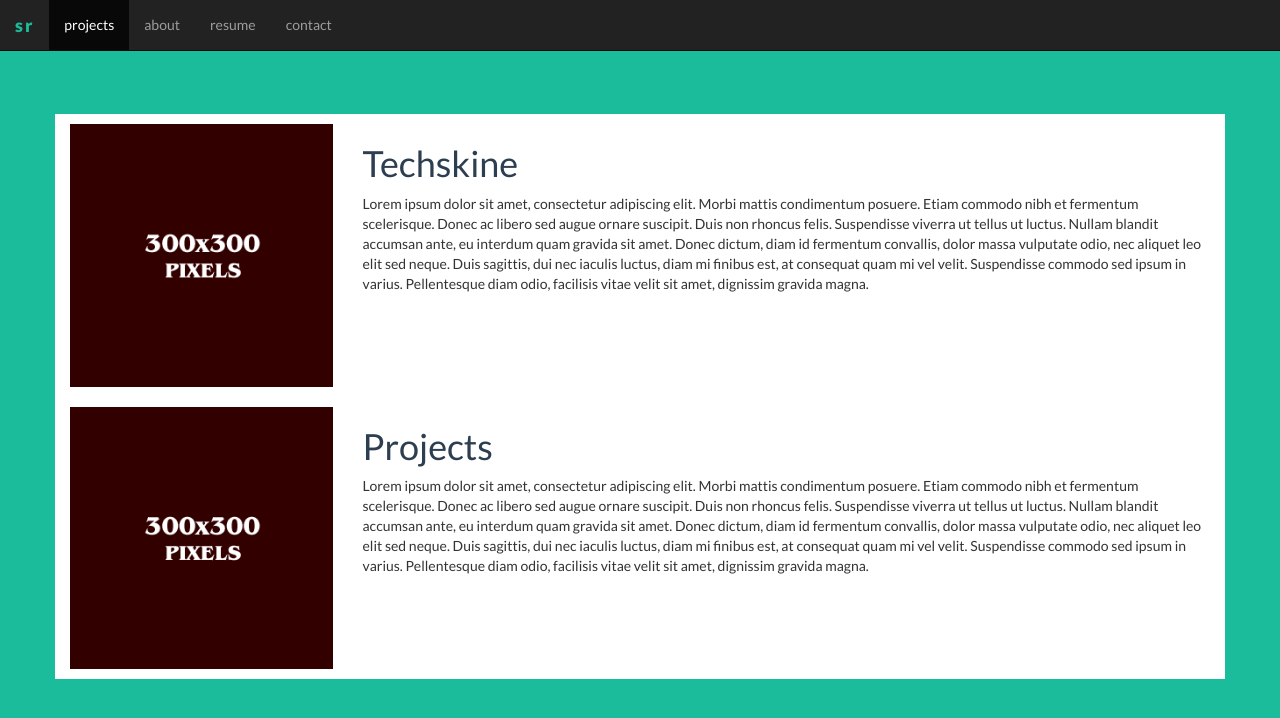
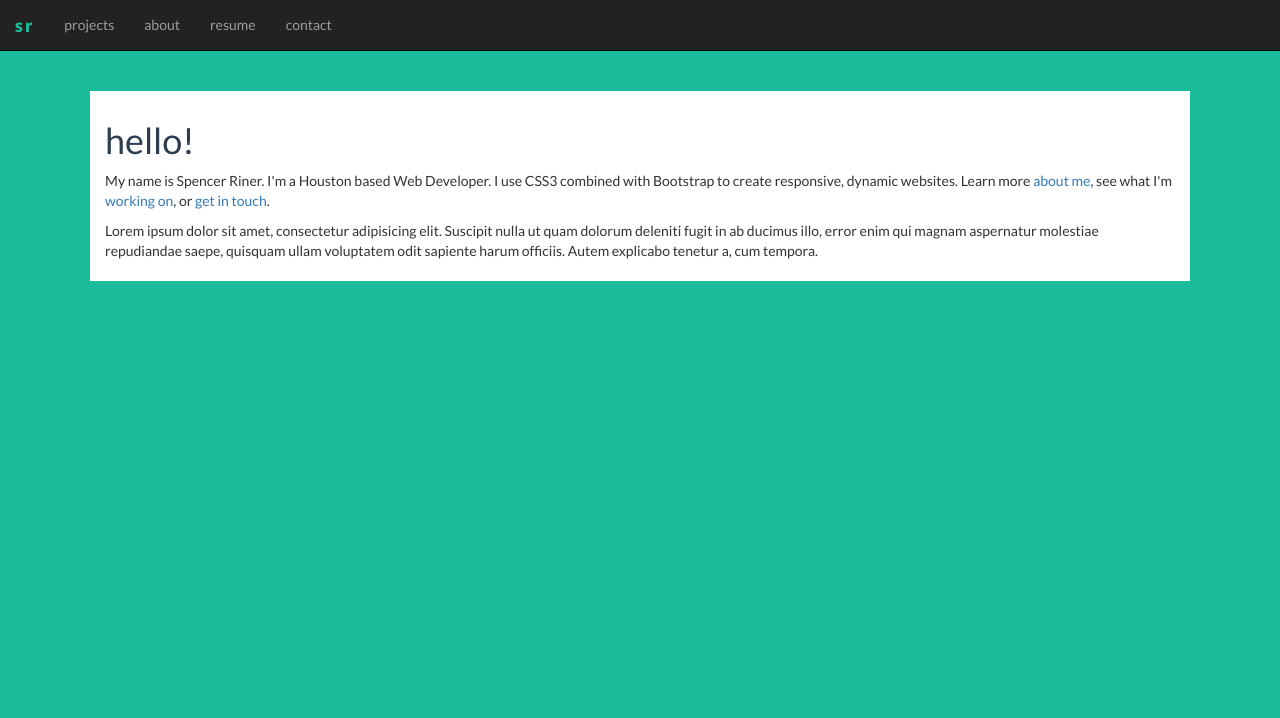
Before and after one commit to spencerriner/spencerriner.github.io.bak, a plain HTML site: page index.html in a window 1280 px wide. Drawn offline with nearby package versions, Linux system fonts and the light colour scheme.

Commit message:
layout/structure changes
made index.html dedicated home page; added projects page; changed css

```diff
--- a/css/style.css
+++ b/css/style.css
@@ -7,7 +7,8 @@ h1 {
 	color: #2c3e50;
 }
 
-img {
+img.proj-pic {
+	margin: 5px;
 
 }
 
@@ -26,11 +27,14 @@ a.navbar-brand {
 	padding: 5%
 }
 
-#proj-1 {
-	margin-top: 10%;
-}
-
 .proj {
 	padding: 10px 0;
 	background-color: white;
+	margin: 20px;
 }
+
+.index-content {
+	padding: 10px 0;
+	background-color: white;
+	margin: 20px;
+}
--- a/index.html
+++ b/index.html
@@ -14,7 +14,7 @@
 <body>
 
 <!-- begin navbar -->
-<nav class = "navbar navbar-inverse navbar-fixed-top">
+<nav class = "navbar navbar-inverse navbar-static-top">
 	<div class = "container-fluid">
 		<div class = "navbar-header">
 			<button type="button" class="navbar-toggle collapsed" data-toggle="collapse"
@@ -29,8 +29,7 @@
 
     	<div class="collapse navbar-collapse" id="sr-navbar-collapse-1">
     		<ul class="nav navbar-nav">
-    			<li class="active"><a href="index.html">projects
-    				<span class="sr-only">(current)</span></a></li>
+    			<li><a href="projects.html">projects</a></li>
     			<li><a href="about.html">about</a></li>
     			<li><a href="resume.html">resume</a></li>
     			<li><a href="contact.html">contact</a></li>
@@ -40,32 +39,17 @@
 </nav>
 
 <div class = "container">
-	<div class="row proj" id="proj-1">
-		<div class="col-sm-3" id="proj-1-pic">
-			<img src="img/300.gif" class="img-responsive" />
+
+	<div class="row index-content">
+		<div class="col-sm-12">
+			<h1>hello!</h1>
+			<p>My name is Spencer Riner. I'm a Houston based Web Developer. I use CSS3 combined with
+				Bootstrap to create responsive, dynamic websites. Learn more <a href="about.html">about
+				me</a>, see what I'm <a href="projects.html">working on</a>, or <a href="contact.html">
+				get in touch</a>.</p>
+			<p>Lorem ipsum dolor sit amet, consectetur adipisicing elit. Suscipit nulla ut quam dolorum deleniti fugit in ab ducimus illo, error enim qui magnam aspernatur molestiae repudiandae saepe, quisquam ullam voluptatem odit sapiente harum officiis. Autem explicabo tenetur a, cum tempora.</p>
 
 		</div>
-		<div class = "col-sm-9" id="proj-1-desc">
-			<h1>Techskine</h1>
-
-			<p>Lorem ipsum dolor sit amet, consectetur adipiscing elit. Morbi mattis condimentum posuere. Etiam commodo nibh et fermentum scelerisque. Donec ac libero sed augue ornare suscipit. Duis non rhoncus felis. Suspendisse viverra ut tellus ut luctus. Nullam blandit accumsan ante, eu interdum quam gravida sit amet. Donec dictum, diam id fermentum convallis, dolor massa vulputate odio, nec aliquet leo elit sed neque. Duis sagittis, dui nec iaculis luctus, diam mi finibus est, at consequat quam mi vel velit. Suspendisse commodo sed ipsum in varius. Pellentesque diam odio, facilisis vitae velit sit amet, dignissim gravida magna.</p>
-		</div>
-
-
-	</div>
-
-	<div class="row proj" id="proj-2">
-		<div class="col-sm-3" id="proj-2-pic">
-			<img src="img/300.gif" class="img-responsive" />
-
-		</div>
-		<div class = "col-sm-9" id="proj-2-desc">
-			<h1>Projects</h1>
-
-			<p>Lorem ipsum dolor sit amet, consectetur adipiscing elit. Morbi mattis condimentum posuere. Etiam commodo nibh et fermentum scelerisque. Donec ac libero sed augue ornare suscipit. Duis non rhoncus felis. Suspendisse viverra ut tellus ut luctus. Nullam blandit accumsan ante, eu interdum quam gravida sit amet. Donec dictum, diam id fermentum convallis, dolor massa vulputate odio, nec aliquet leo elit sed neque. Duis sagittis, dui nec iaculis luctus, diam mi finibus est, at consequat quam mi vel velit. Suspendisse commodo sed ipsum in varius. Pellentesque diam odio, facilisis vitae velit sit amet, dignissim gravida magna.</p>
-		</div>
-
-
 	</div>
 
 
```
Also changed, not shown: about.html (+2 -2 lines), contact.html (+2 -2 lines), projects.html (added, +80 -0 lines), resume.html (+3 -2 lines), 2 other files.
